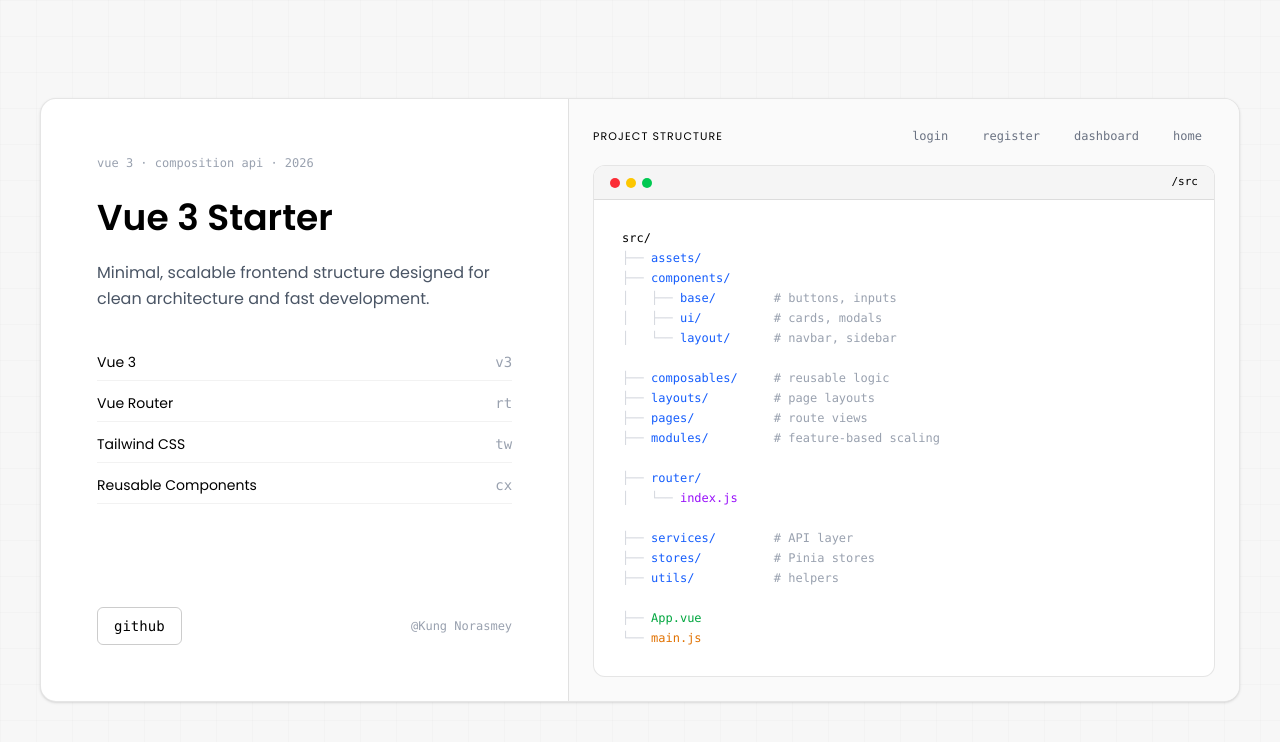
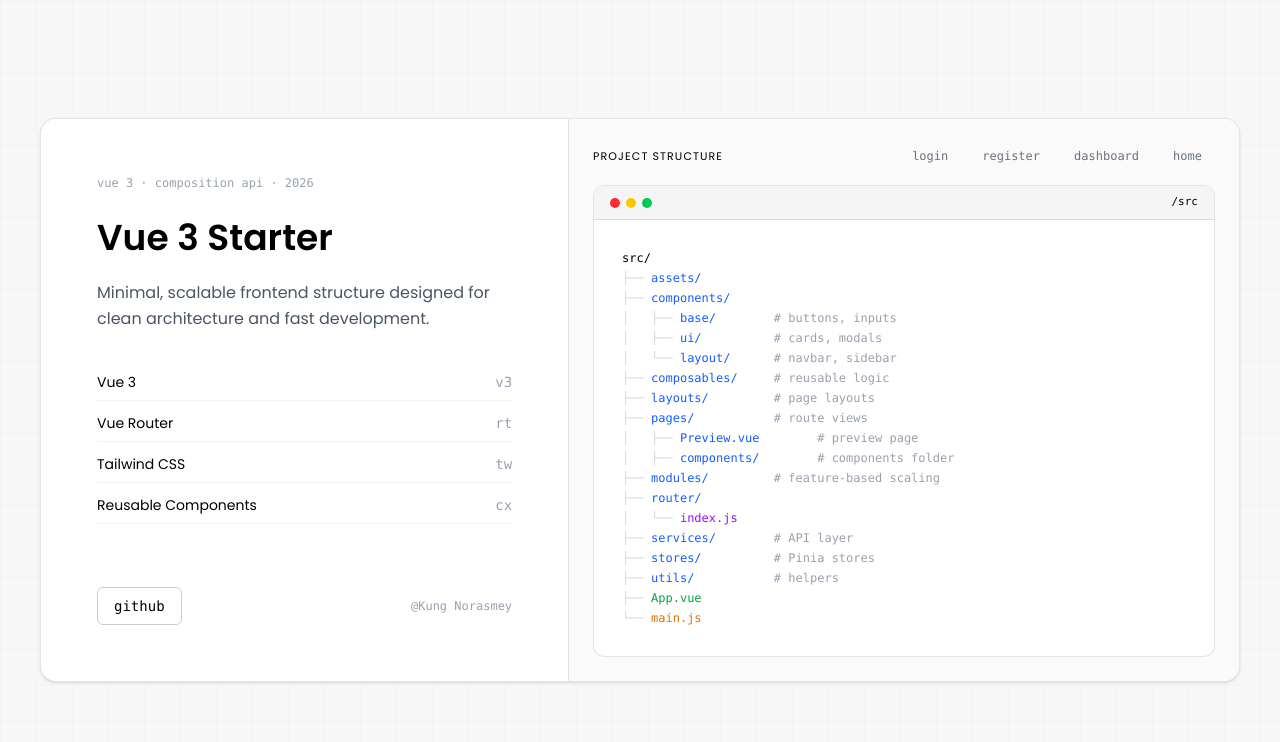
Before and after one commit to knr-smey/structure_project_front_vue3, a Vue app: page /preview in a window 1280 px wide. Shown: the top 742 px of the page. Built offline with nearby package versions, Linux system fonts and the light colour scheme; the HTML template or start-up script is replaced by a standard one; a web font is replaced by a local one.

Commit message:
Fixed Folder Structure

```diff
--- a/src/pages/preview/components/PreText.vue
+++ b/src/pages/preview/components/PreText.vue
@@ -7,19 +7,17 @@
 <span class="text-gray-300">│   ├── </span><span class="text-blue-600">base/</span>        <span class="text-gray-400"># buttons, inputs</span>
 <span class="text-gray-300">│   ├── </span><span class="text-blue-600">ui/</span>          <span class="text-gray-400"># cards, modals</span>
 <span class="text-gray-300">│   └── </span><span class="text-blue-600">layout/</span>      <span class="text-gray-400"># navbar, sidebar</span>
-
 <span class="text-gray-300">├── </span><span class="text-blue-600">composables/</span>     <span class="text-gray-400"># reusable logic</span>
 <span class="text-gray-300">├── </span><span class="text-blue-600">layouts/</span>         <span class="text-gray-400"># page layouts</span>
 <span class="text-gray-300">├── </span><span class="text-blue-600">pages/</span>           <span class="text-gray-400"># route views</span>
+<span class="text-gray-300">│   ├── </span><span class="text-blue-600">Preview.vue</span>        <span class="text-gray-400"># preview page</span>
+<span class="text-gray-300">│   ├── </span><span class="text-blue-600">components/</span>        <span class="text-gray-400"># components folder</span>
 <span class="text-gray-300">├── </span><span class="text-blue-600">modules/</span>         <span class="text-gray-400"># feature-based scaling</span>
-
 <span class="text-gray-300">├── </span><span class="text-blue-600">router/</span>
 <span class="text-gray-300">│   └── </span><span class="text-purple-600">index.js</span>
-
 <span class="text-gray-300">├── </span><span class="text-blue-600">services/</span>        <span class="text-gray-400"># API layer</span>
 <span class="text-gray-300">├── </span><span class="text-blue-600">stores/</span>          <span class="text-gray-400"># Pinia stores</span>
 <span class="text-gray-300">├── </span><span class="text-blue-600">utils/</span>           <span class="text-gray-400"># helpers</span>
-
 <span class="text-gray-300">├── </span><span class="text-green-600">App.vue</span>
 <span class="text-gray-300">└── </span><span class="text-amber-600">main.js</span>
 </pre>
```
